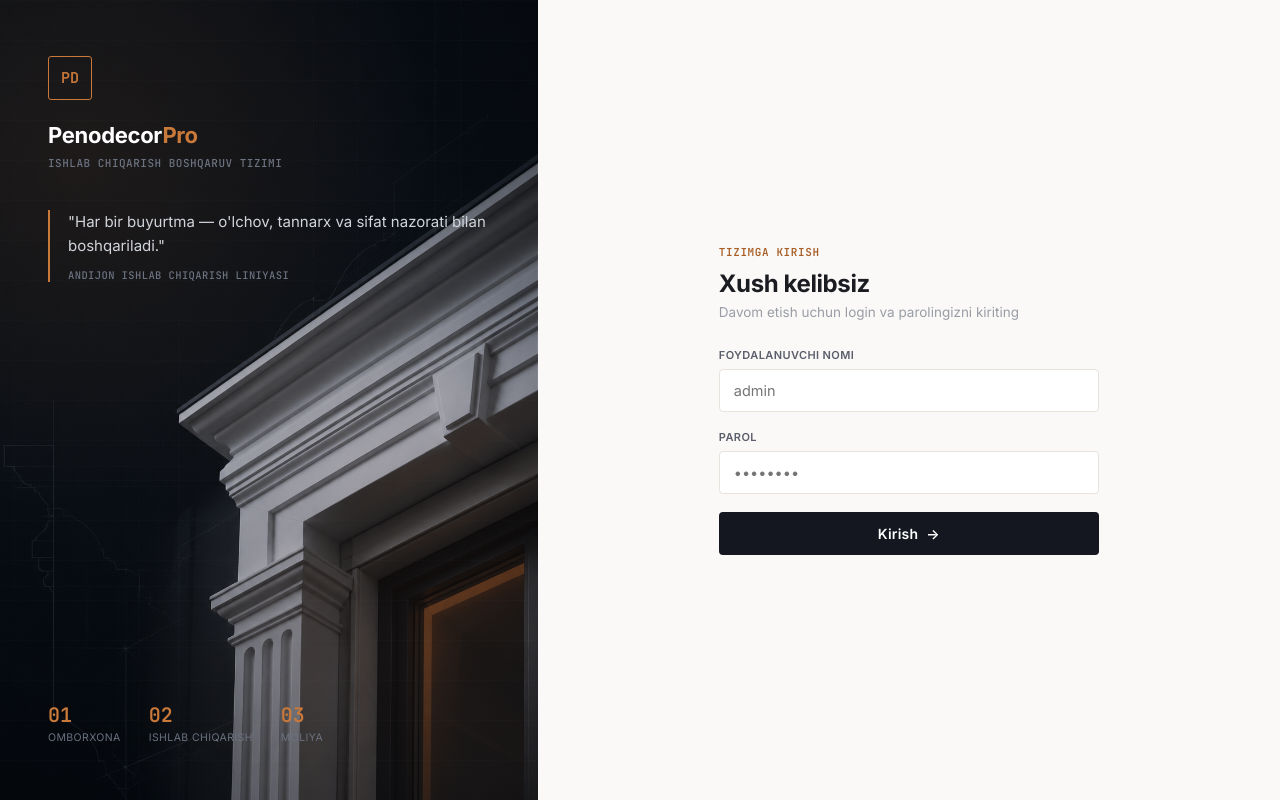
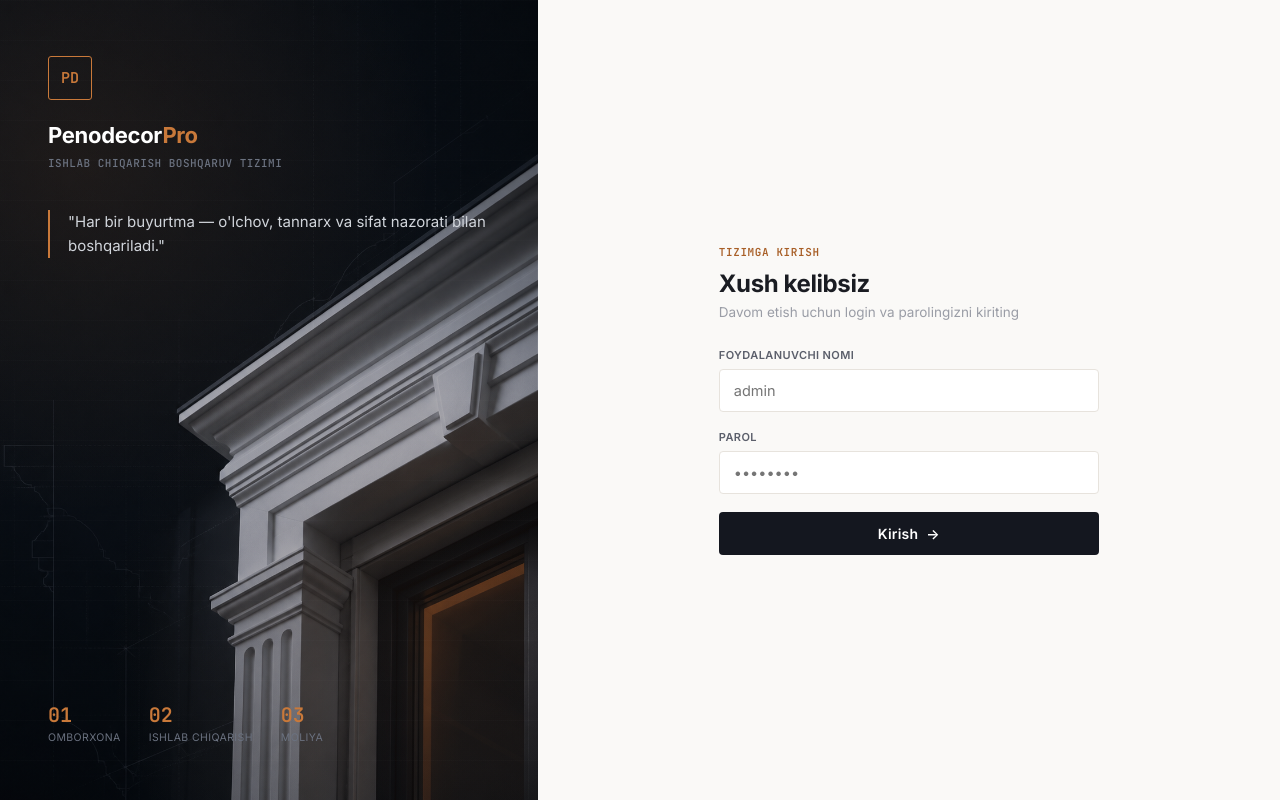
Before and after one commit to muzaffar57/penodecorpro-erp, a FastAPI app: page /login in a window 1280 px wide. Run offline with FastAPI, Linux system fonts and the light colour scheme.

Commit message:
Update login.html

```diff
--- a/templates/login.html
+++ b/templates/login.html
@@ -157,7 +157,6 @@
 
     <div class="side-quote">
       <div class="q-text">"Har bir buyurtma — o'lchov, tannarx va sifat nazorati bilan boshqariladi."</div>
-      <div class="q-meta">Andijon ishlab chiqarish liniyasi</div>
     </div>
 
     <div class="side-stats">
```
